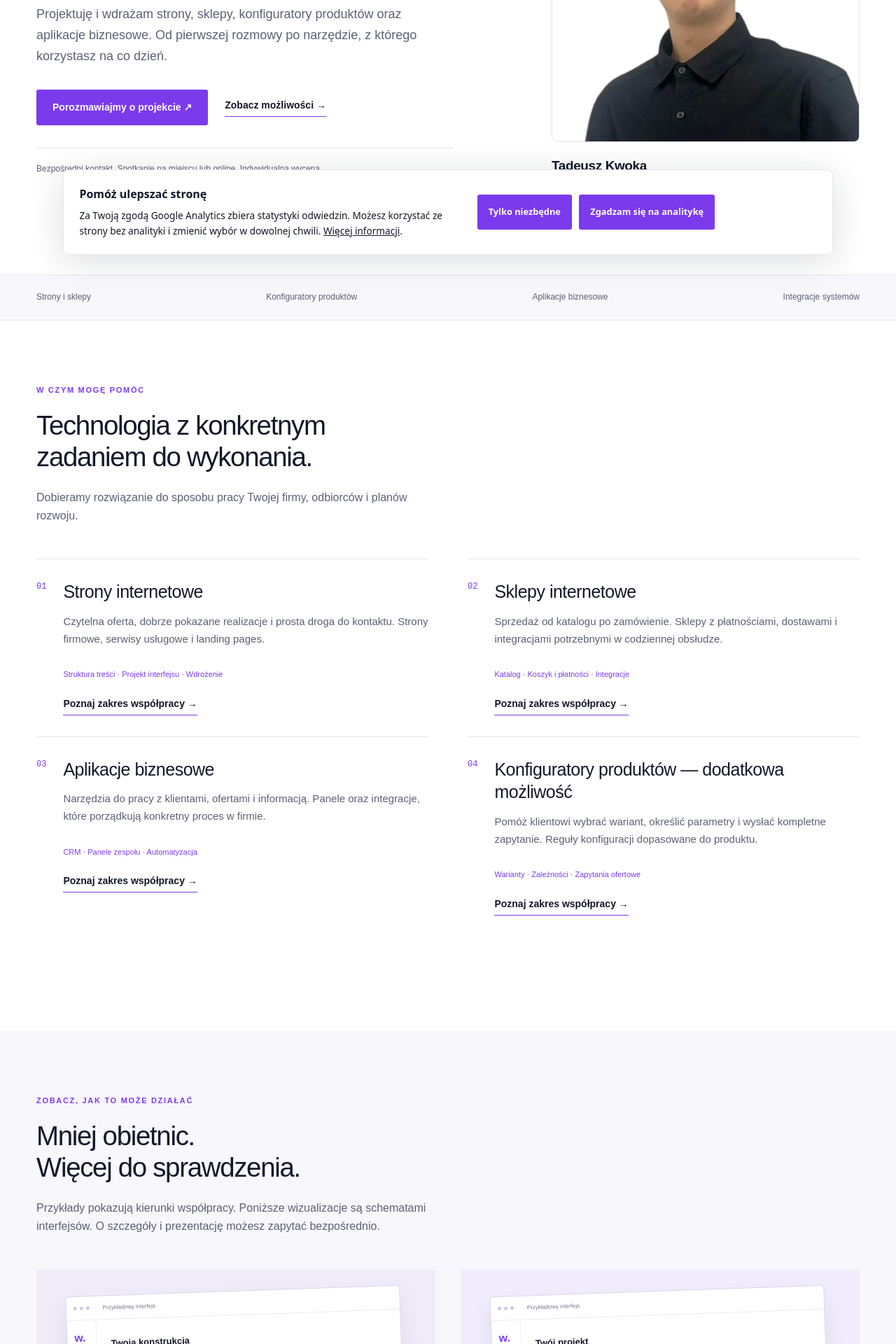
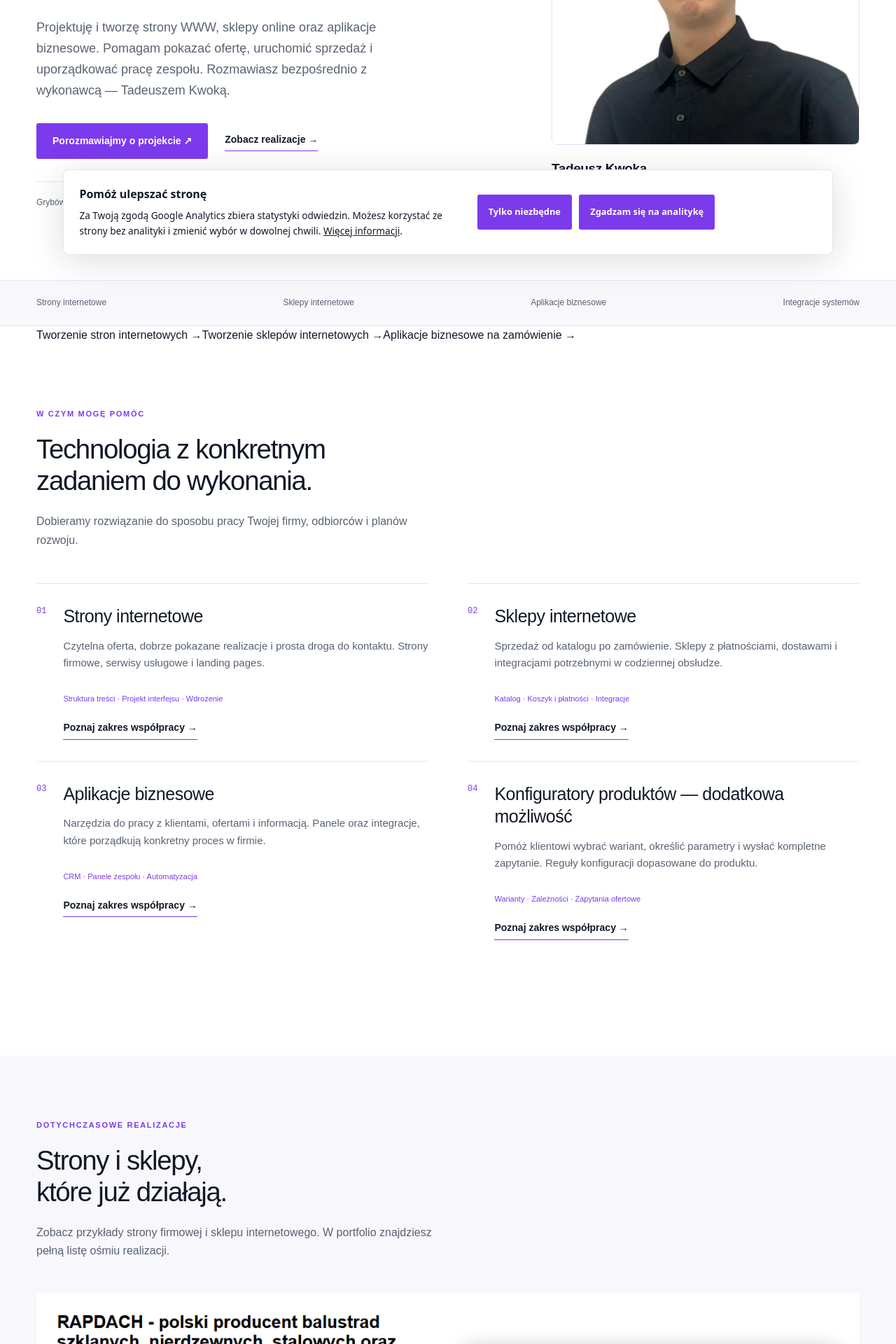
Before and after one commit to tadek24/webspanner-site, a Next.js app: page / in a window 1280 px wide. Shown: the part 420-2340 px from the top of the page at 70% size. Built offline with nearby package versions, Linux system fonts and the light colour scheme.

Commit message:
Focus public pages on websites, shops and business applications

```diff
--- a/pages/[city].js
+++ b/pages/[city].js
@@ -9,11 +9,11 @@ export default function CityOffer({ city }) {
   return <Layout>
     <section className="ws-section ws-wrap">
       <nav aria-label="Okruszki" className="ws-breadcrumb"><Link href="/">Strona główna</Link><span>/</span><Link href="/miasta">Obszar współpracy</Link><span>/</span><span>{city.name}</span></nav>
-      <span className="ws-eyebrow">{city.region} · spotkania i współpraca online</span>
+      <span className="ws-eyebrow">{city.region} · {city.localVisit ? "dojazd po uzgodnieniu i współpraca online" : "współpraca online"}</span>
       <h1>Strony internetowe<br/><span className="ws-accent">{city.locative}.</span></h1>
       <p className="ws-lead">{city.intro}</p>
       <div className="ws-actions"><Link className="ws-button" href={{ pathname: "/kontakt", query: { miasto: city.slug } }}>Omów projekt — {city.name} ↗</Link><Link className="ws-text-link" href="/portfolio">Zobacz portfolio →</Link></div>
-      <p className="ws-location-note">Rozmawiasz bezpośrednio z Tadeuszem Kwoką. Możemy pracować online lub spotkać się na miejscu. Dojazd, miejsce i termin ustalamy indywidualnie.</p>
+      <p className="ws-location-note">Rozmawiasz bezpośrednio z Tadeuszem Kwoką. {city.localVisit ? "Działam z okolic Grybowa i dojeżdżam na umówione spotkania w regionie, w przybliżeniu do 120 km. Miejsce i termin ustalamy przed wizytą. Możemy również pracować online." : "Projekt prowadzimy online: od ustalenia zakresu po prezentację wersji roboczej i wdrożenie. Ta podstrona opisuje obszar współpracy, a nie lokalne biuro Webspanner."}</p>
     </section>
     <section className="ws-section ws-tint"><div className="ws-wrap ws-location-example">
       <div><span className="ws-eyebrow">Przykładowy projekt do omówienia</span><h2>{city.exampleTitle}.</h2><p>{city.example}</p><p>To przykład możliwego zakresu, nie opis wykonanej realizacji. Wycena zależy od materiałów, funkcji i potrzebnych integracji.</p></div>
@@ -21,7 +21,7 @@ export default function CityOffer({ city }) {
     </div></section>
     <section className="ws-section ws-wrap"><span className="ws-eyebrow">Zakres współpracy · {city.name}</span><h2>Od strony firmowej do narzędzia pracy.</h2><div className="ws-location-services">{services.map(service => <article key={service.slug}><h3><Link href={"/oferta/" + service.slug}>{service.title}</Link></h3><p>{service.description}</p><Link className="ws-text-link" href={"/oferta/" + service.slug}>Zakres, proces i odpowiedzi →</Link></article>)}</div></section>
     <section className="ws-section ws-tint"><div className="ws-wrap"><h2>Jak wygląda współpraca?</h2><div className="ws-location-services"><article><span className="ws-eyebrow">01 · ustalenia</span><h3>Cel i zakres</h3><p>Przesyłasz opis firmy, materiały i potrzebne funkcje. Omawiamy je telefonicznie, online lub podczas uzgodnionego spotkania. Przed rozpoczęciem otrzymujesz uzgodniony zakres i indywidualną wycenę.</p></article><article><span className="ws-eyebrow">02 · przegląd</span><h3>Podgląd i odbiór</h3><p>Oglądasz wersję roboczą. Zbieramy uwagi, sprawdzamy formularze i zachowanie na urządzeniach. Po akceptacji ustalamy publikację oraz zasady dalszych aktualizacji.</p></article></div></div></section>
-    <section className="ws-section ws-wrap"><h2>Pytania o współpracę {city.locative}.</h2><div className="ws-faq"><details><summary>Czy możesz przyjechać na spotkanie?</summary><p>Tak. Mogę podjechać do Twojej firmy. Miejsce, termin oraz warunki dojazdu ustalamy przed spotkaniem. Jeśli wolisz, cały projekt możemy też przeprowadzić zdalnie.</p></details><details><summary>Czy można zacząć od niewielkiej strony?</summary><p>Tak. Pierwszą wersję dobieramy do celu i dostępnych materiałów. Możemy zaplanować dalszy rozwój o katalog, sklep, konfigurator lub panel obsługi.</p></details><details><summary>Co obejmuje przygotowanie do wyszukiwarki?</summary><p>Ustalamy strukturę oferty, opisujemy usługi, porządkujemy adresy, metadane i linki. Po publikacji sprawdzamy dostępność stron dla Google. Indeksacja i pozycje zależą od wyszukiwarki i nie są gwarantowane.</p></details></div>
+    <section className="ws-section ws-wrap"><h2>Pytania o współpracę {city.locative}.</h2><div className="ws-faq"><details><summary>Czy możesz przyjechać na spotkanie?</summary><p>{city.localVisit ? "Tak, po wcześniejszym umówieniu. Dojeżdżam z okolic Grybowa do miejscowości w regionie, w przybliżeniu do 120 km. Miejsce i termin ustalamy przed wizytą. Możemy też przeprowadzić projekt online." : "Z firmami z tego obszaru współpracuję online. Nie prowadzę tu lokalnego biura. Zakres, materiały i wersję roboczą możemy omówić zdalnie."}</p></details><details><summary>Czy można zacząć od niewielkiej strony?</summary><p>Tak. Pierwszą wersję dobieramy do celu i dostępnych materiałów. Możemy zaplanować dalszy rozwój o katalog, sklep, konfigurator lub panel obsługi.</p></details><details><summary>Co obejmuje przygotowanie do wyszukiwarki?</summary><p>Ustalamy strukturę oferty, opisujemy usługi, porządkujemy adresy, metadane i linki. Po publikacji sprawdzamy dostępność stron dla Google. Indeksacja i pozycje zależą od wyszukiwarki i nie są gwarantowane.</p></details></div>
       <h3>Inne obsługiwane miasta</h3><nav className="ws-location-links" aria-label="Powiązane lokalizacje">{relatedLocations(city).map(c => <Link key={c.slug} href={"/"+c.slug}>{c.name}</Link>)}<Link href="/miasta">Wszystkie lokalizacje →</Link></nav>
     </section><ContactBand/>
   </Layout>;
--- a/pages/index.js
+++ b/pages/index.js
@@ -2,7 +2,7 @@ import Portrait from "../components/Portrait";
 import { articles } from "../lib/articles";
 import Link from "next/link";
 import Layout from "../components/Layout";
-import { Services, ProjectGrid, ContactBand } from "../components/Showcase";
+import { Services, ContactBand } from "../components/Showcase";
 export default function Home() {
   return (
     <Layout>
@@ -10,25 +10,25 @@ export default function Home() {
         <div>
           <span className="ws-eyebrow">Tadeusz Kwoka · Webspanner</span>
           <h1>
-            Dobra strona.
+            Strony i sklepy internetowe.
             <br />
-            Sprawniejszy biznes<span className="ws-accent">.</span>
+            Aplikacje dla Twojej firmy<span className="ws-accent">.</span>
           </h1>
           <p>
-            Projektuję i wdrażam strony, sklepy, konfiguratory produktów oraz
-            aplikacje biznesowe. Od pierwszej rozmowy po narzędzie, z którego
-            korzystasz na co dzień.
+            Projektuję i tworzę strony WWW, sklepy online oraz aplikacje
+            biznesowe. Pomagam pokazać ofertę, uruchomić sprzedaż i uporządkować
+            pracę zespołu. Rozmawiasz bezpośrednio z wykonawcą — Tadeuszem Kwoką.
           </p>
           <div className="ws-actions">
             <Link className="ws-button" href="/kontakt">
               Porozmawiajmy o projekcie ↗
             </Link>
-            <Link className="ws-text-link" href="/dema">
-              Zobacz możliwości →
+            <Link className="ws-text-link" href="/portfolio">
+              Zobacz realizacje →
             </Link>
           </div>
           <div className="ws-hero-note">
-            Bezpośredni kontakt. Spotkanie na miejscu lub online. Indywidualna wycena.
+            Grybów i okolice · dojazd po uzgodnieniu · współpraca online w całej Polsce.
           </div>
         </div>
         <div className="ws-hero-visual">
@@ -37,12 +37,13 @@ export default function Home() {
       </section>
       <div className="ws-strip">
         <div className="ws-wrap">
-          <span>Strony i sklepy</span>
-          <span>Konfiguratory produktów</span>
+          <span>Strony internetowe</span>
+          <span>Sklepy internetowe</span>
           <span>Aplikacje biznesowe</span>
           <span>Integracje systemów</span>
         </div>
       </div>
+      <nav className="ws-wrap ws-focus-links" aria-label="Główne usługi Webspanner"><Link href="/oferta/strony-internetowe">Tworzenie stron internetowych →</Link><Link href="/oferta/sklepy-internetowe">Tworzenie sklepów internetowych →</Link><Link href="/oferta/aplikacje-biznesowe">Aplikacje biznesowe na zamówienie →</Link></nav>
       <section className="ws-section ws-wrap">
         <div className="ws-section-heading">
           <span className="ws-eyebrow">W czym mogę pomóc</span>
@@ -61,22 +62,25 @@ export default function Home() {
       <section className="ws-section ws-tint">
         <div className="ws-wrap">
           <div className="ws-section-heading">
-            <span className="ws-eyebrow">Zobacz, jak to może działać</span>
+            <span className="ws-eyebrow">Dotychczasowe realizacje</span>
             <h2>
-              Mniej obietnic.
+              Strony i sklepy,
               <br />
-              Więcej do sprawdzenia.
+              które już działają.
             </h2>
             <p>
-              Przykłady pokazują kierunki współpracy. Poniższe wizualizacje są
-              schematami interfejsów. O szczegóły i prezentację możesz zapytać
-              bezpośrednio.
+              Zobacz przykłady strony firmowej i sklepu internetowego.
+              W portfolio znajdziesz pełną listę ośmiu realizacji.
             </p>
           </div>
-          <ProjectGrid limit={2} />
-          <Link className="ws-text-link ws-more" href="/dema">
-            Zobacz wszystkie przykłady →
+          <div className="ws-service-evidence">
+            <article><img src="/rapdach.png" alt="Rapdach — strona firmowa producenta" width={1280} height={720} loading="lazy" decoding="async" /><h3><Link href="/portfolio#rapdach-strona">Rapdach — strona firmowa</Link></h3><p>Prezentacja oferty i realizacji producenta. Przykład strony wspierającej kontakt z klientami biznesowymi.</p><Link className="ws-text-link" href="/portfolio#rapdach-strona">Zobacz realizację →</Link></article>
+            <article><img src="/ztrejman-sklep.png" alt="Z.Rejman — sklep internetowy z meblami" width={1280} height={720} loading="lazy" decoding="async" /><h3><Link href="/portfolio#z-rejman">Z.Rejman — sklep internetowy</Link></h3><p>Sklep z meblami tapicerowanymi: katalog produktów i ścieżka od wyboru modelu do zamówienia.</p><Link className="ws-text-link" href="/portfolio#z-rejman">Zobacz realizację →</Link></article>
+          </div>
+          <Link className="ws-text-link ws-more" href="/portfolio">
+            Zobacz wszystkie realizacje →
           </Link>
+          <p className="ws-small">Szukasz aplikacji biznesowej? <Link className="ws-text-link" href="/oferta/aplikacje-biznesowe">Poznaj zakres aplikacji i paneli →</Link></p>
         </div>
       </section>
       <section className="ws-section ws-wrap">
--- a/pages/kontakt.js
+++ b/pages/kontakt.js
@@ -81,7 +81,11 @@ export default function Contact() {
               +48 727 469 410
             </a>
             <p className="ws-small">
-              Możesz napisać przez formularz, wysłać e-mail lub zadzwonić.
+              Telefon odbieram codziennie w godzinach 7:00–19:00. Wiadomość
+              przez formularz możesz wysłać w dowolnym momencie. Spotkania
+              odbywają się po wcześniejszym umówieniu; dojeżdżam z okolic Grybowa
+              do miejscowości w regionie, w przybliżeniu do 120 km. Możemy też
+              porozmawiać online.
             </p>
           </aside>
           <div>
--- a/pages/miasta.js
+++ b/pages/miasta.js
@@ -4,5 +4,5 @@ import { ContactBand } from "../components/Showcase";
 import { locations } from "../lib/locations";
 export default function LocationsPage() {
   const regions = [...new Set(locations.map(c => c.region))].sort((a,b) => a.localeCompare(b,"pl"));
-  return <Layout><section className="ws-section ws-wrap"><span className="ws-eyebrow">Obszar współpracy · Polska</span><h1>Twój projekt.<br/>Współpraca bez względu na miasto<span className="ws-accent">.</span></h1><p className="ws-lead">Strony internetowe, sklepy, konfiguratory i aplikacje dla firm. Wybierz miejscowość, poznaj przykładowy zakres projektu i sprawdź, co przygotować przed rozmową.</p><p>Możemy współpracować online lub spotkać się w Twojej firmie. Tadeusz Kwoka może podjechać na miejsce po indywidualnym uzgodnieniu terminu i warunków dojazdu. Poniższa lista pokazuje obszar współpracy. Jeśli nie ma tu Twojej miejscowości, również możesz <Link className="ws-text-link" href="/kontakt">napisać o projekcie</Link>.</p></section><section className="ws-section ws-tint"><div className="ws-wrap">{regions.map(region => <div className="ws-region" key={region}><h2>{region}</h2><div className="ws-city-grid">{locations.filter(c => c.region===region).map(c => <article key={c.slug}><h3><Link href={"/"+c.slug}>Strony internetowe — {c.name}</Link></h3><p>Przykładowy zakres: {c.exampleTitle.toLocaleLowerCase("pl")}.</p><Link className="ws-text-link" href={"/"+c.slug}>Poznaj możliwości współpracy →</Link></article>)}</div></div>)}</div></section><ContactBand/></Layout>;
+  return <Layout><section className="ws-section ws-wrap"><span className="ws-eyebrow">Grybów i region · online w całej Polsce</span><h1>Strony, sklepy i aplikacje.<br/>Spotkajmy się lub porozmawiajmy online<span className="ws-accent">.</span></h1><p className="ws-lead">Tworzenie stron internetowych, sklepów online i aplikacji biznesowych dla firm. Wybierz miejscowość, poznaj przykładowy zakres projektu i sprawdź, co przygotować przed rozmową.</p><p>Działam z okolic Grybowa. Dojeżdżam na uzgodnione spotkania do miejscowości w regionie, w przybliżeniu do 120 km. Miejsce, termin i warunki ustalamy przed wizytą. Z firmami z dalszych miast współpracuję online. Poniższa lista nie oznacza oddziałów ani biur Webspanner. Jeśli nie ma tu Twojej miejscowości, również możesz <Link className="ws-text-link" href="/kontakt">napisać o projekcie</Link>.</p></section><section className="ws-section ws-tint"><div className="ws-wrap">{regions.map(region => <div className="ws-region" key={region}><h2>{region}</h2><div className="ws-city-grid">{locations.filter(c => c.region===region).map(c => <article key={c.slug}><h3><Link href={"/"+c.slug}>Strony internetowe — {c.name}</Link></h3><p>{c.localVisit ? "Umówiony dojazd lub rozmowa online." : "Projekt prowadzony online."} Przykładowy zakres: {c.exampleTitle.toLocaleLowerCase("pl")}.</p><Link className="ws-text-link" href={"/"+c.slug}>Poznaj możliwości współpracy →</Link></article>)}</div></div>)}</div></section><ContactBand/></Layout>;
 }
--- a/pages/oferta.js
+++ b/pages/oferta.js
@@ -6,9 +6,9 @@ export default function Oferta() {
       <section className="ws-section ws-wrap">
         <span className="ws-eyebrow">Zakres współpracy</span>
         <h1>
-          Od strony firmowej
+          Strony, sklepy internetowe
           <br />
-          po własne narzędzie<span className="ws-accent">.</span>
+          i aplikacje biznesowe<span className="ws-accent">.</span>
         </h1>
         <p className="ws-lead">
           Zacznijmy od tego, co ma się zmienić w Twojej firmie. Na tej podstawie
--- a/pages/portfolio.js
+++ b/pages/portfolio.js
@@ -4,7 +4,8 @@ export default function Portfolio() {
   const projects = [
     {
       title: "Z.Rejman - Sklep Meblowy",
-      desc: "Nowoczesny e-commerce z branży meblarskiej, oferujący stylowe łóżka i fotele tapicerowane. Skupienie na UX i wysokiej jakości prezentacji produktów.",
+      id: "z-rejman",
+      desc: "Sklep internetowy z meblami tapicerowanymi. Prezentacja łóżek i foteli oraz ścieżka od karty produktu do zamówienia.",
       img: "/ztrejman-sklep.png",
       category: "E-commerce & UX",
       zalety: ["Product Design", "Zoptymalizowany Checkout", "High-End UX"],
@@ -12,8 +13,8 @@ export default function Portfolio() {
       priority: true,
     },
     {
-      title: "Sandey - Beauty & Spa Booking",
-      desc: 'Projekt to przykład tego, jak nowoczesny design WordPress może budować nastrój luksusu i spokoju. Platforma została oparta na koncepcji "Lifestyle UX". Wykorzystaliśmy wysokiej jakości zdjęcia w układzie full-screen, które w połączeniu z subtelnymi animacjami reveal, tworzą spójną opowieść o komforcie życia na zewnątrz.',
+      title: "Sandey — strona internetowa",
+      desc: "Realizacja strony z rozbudowaną prezentacją zdjęć i oferty. Przykład układu dopasowanego do oglądania na komputerze i telefonie.",
       img: "/sandey.png",
       category: "Health & Beauty",
       zalety: ["Lifestyle UX", "Full-screen Design", "Mobile-First"],
@@ -21,27 +22,29 @@ export default function Portfolio() {
     },
     {
       title: "Sklep Rapdach - E-commerce",
-      desc: "Sklep to technologiczne wyzwanie, któremu sprostaliśmy dzięki głębokiej optymalizacji WooCommerce. System obsługuje tysiące wariantów produktów, zachowując błyskawiczną szybkość ładowania. Wdrożyliśmy zaawansowane mechanizmy filtrowania i zintegrowaliśmy całość z systemami płatności i logistyki.",
+      id: "sklep-rapdach",
+      desc: "Sklep internetowy oparty na WooCommerce. Katalog z wariantami produktów, filtrowanie oraz proces zakupu połączony z płatnościami i dostawami.",
       img: "/sklep-rapdach.png",
       category: "Industrial E-commerce",
       zalety: [
         "Optymalizacja WooCommerce",
-        "1000+ Wariantów",
+        "Warianty produktów",
         "Integracje Logistyczne",
       ],
       url: "https://sklep.rapdach.com",
     },
     {
       title: "Rapdach - Strona Korporacyjna",
-      desc: "Projekt to manifestacja luksusu w branży przemysłowej. Strona lidera balustrad zaprojektowana w minimalistycznym stylu, podkreślającym surową elegancję stali i szkła. Inżynieryjne podejście do kodu zaowocowało rekordowymi wynikami w Core Web Vitals, co przekłada się na pozycjonowanie B2B.",
+      id: "rapdach-strona",
+      desc: "Strona firmowa producenta balustrad. Prezentacja oferty i realizacji z wykorzystaniem zdjęć oraz układu przygotowanego dla odbiorców biznesowych.",
       img: "/rapdach.png",
       category: "Corporate B2B",
-      zalety: ["Core Web Vitals", "Minimalizm", "SEO B2B"],
+      zalety: ["Oferta producenta", "Realizacje", "Kontakt B2B"],
       url: "https://rapdach.com",
     },
     {
       title: "WildHome - Sklep Zoologiczny",
-      desc: "Potężna maszyna sprzedażowa operująca na ogromnym asortymencie. Skoncentrowaliśmy się na optymalizacji konwersji poprzez mechanizmy up-sellingu i cross-sellingu wbudowanych w karty produktów. System połączono z platformami opinii i systemem lojalnościowym.",
+      desc: "Sklep internetowy z produktami dla zwierząt. Realizacja katalogu i kart produktów ze ścieżką zakupową dla klientów detalicznych.",
       img: "/wildhome.png",
       category: "High-Volume Retail",
       zalety: [
@@ -53,7 +56,7 @@ export default function Portfolio() {
     },
     {
       title: "Vellisse - Premium E-commerce",
-      desc: "Sklep e-commerce klasy premium z bielizną erotyczną. Projekt skoncentrowany na estetyce, optymalizacji ścieżki zakupowej oraz pełnej responsywności. Dopracowana typografia i galerie produktowe tworzą ekskluzywne doświadczenie zakupowe na każdym urządzeniu.",
+      desc: "Sklep internetowy z bielizną. Prezentacja kolekcji, galerie produktów i układ dopasowany do urządzeń mobilnych.",
       img: "/vellisse.png",
       category: "Premium E-commerce",
       zalety: [
@@ -65,7 +68,7 @@ export default function Portfolio() {
     },
     {
       title: "Skillup - Szkolenia Online",
-      desc: "Nowoczesna platforma e-learningowa do sprzedaży specjalistycznych szkoleń online. Zoptymalizowany proces zakupowy oraz intuicyjny panel zapewniają bezproblemowe doświadczenie edukacyjne i wysoką sprzedaż.",
+      desc: "Platforma sprzedaży szkoleń online. Połączenie oferty kursów, procesu zakupu i panelu uczestnika.",
       img: "/skillup-szkolenia.png",
       category: "E-learning & E-commerce",
       zalety: [
@@ -77,7 +80,8 @@ export default function Portfolio() {
     },
     {
       title: "Martyna Sprada - Kursy Online",
-      desc: "Autorska strona sprzedażowa oferująca kursy online. Projekt łączy silny personal branding z wysoką konwersją, oferując płynne przejście od zapoznania się z ofertą, przez checkout, aż po realizację kursu.",
+      id: "martyna-sprada",
+      desc: "Strona sprzedażowa z kursami online. Prezentacja autorki i oferty połączona z zakupem oraz dostępem do materiałów kursowych.",
       img: "/martynasprada.png",
       category: "Personal Branding & E-learning",
       zalety: ["Personal Branding", "Optymalizacja Konwersji", "System Kursów"],
@@ -99,7 +103,7 @@ export default function Portfolio() {
         </p>
         <div className="ws-realizations">
           {projects.map((project) => (
-            <article className="ws-realization" key={project.url}>
+            <article className="ws-realization" id={project.id} key={project.url}>
               <div className="ws-realization-image">
                 <img
                   src={project.img}
```
